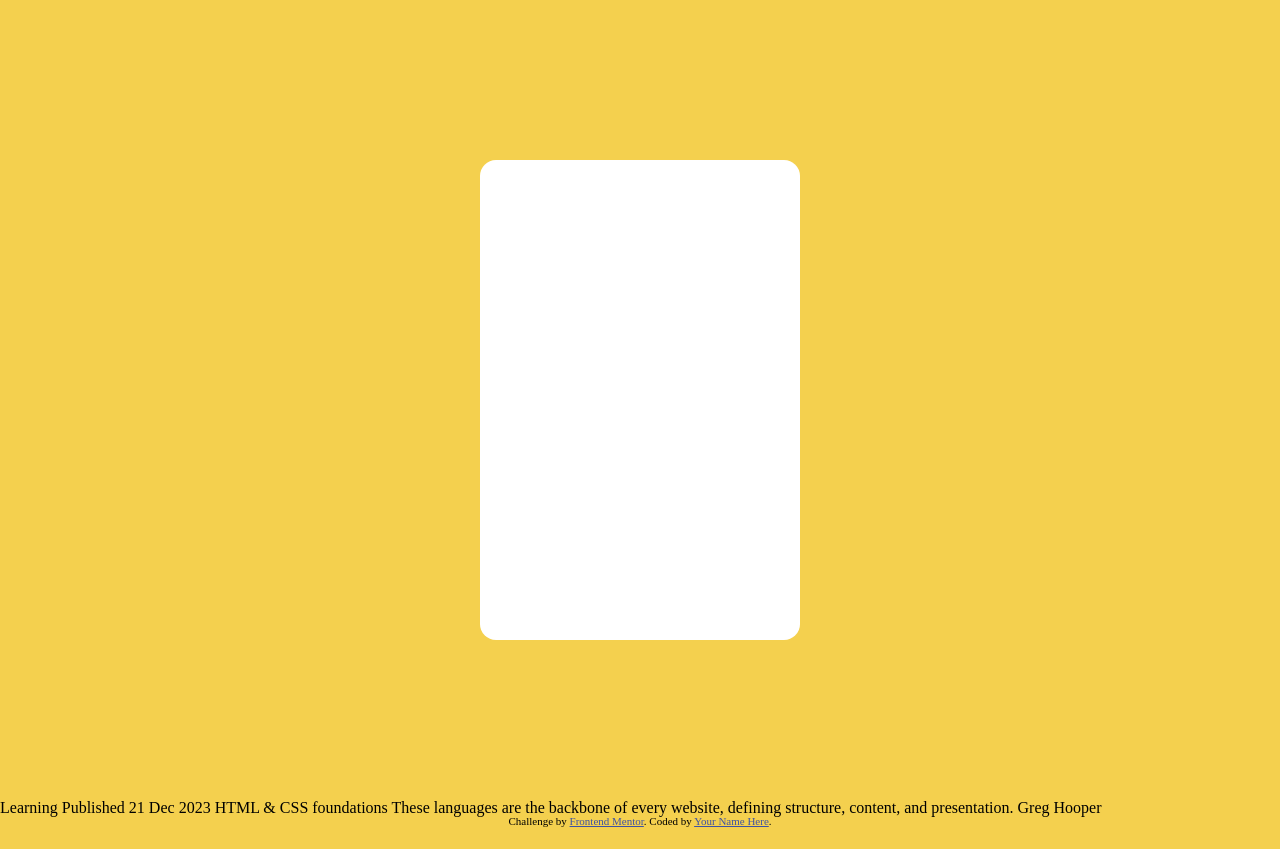
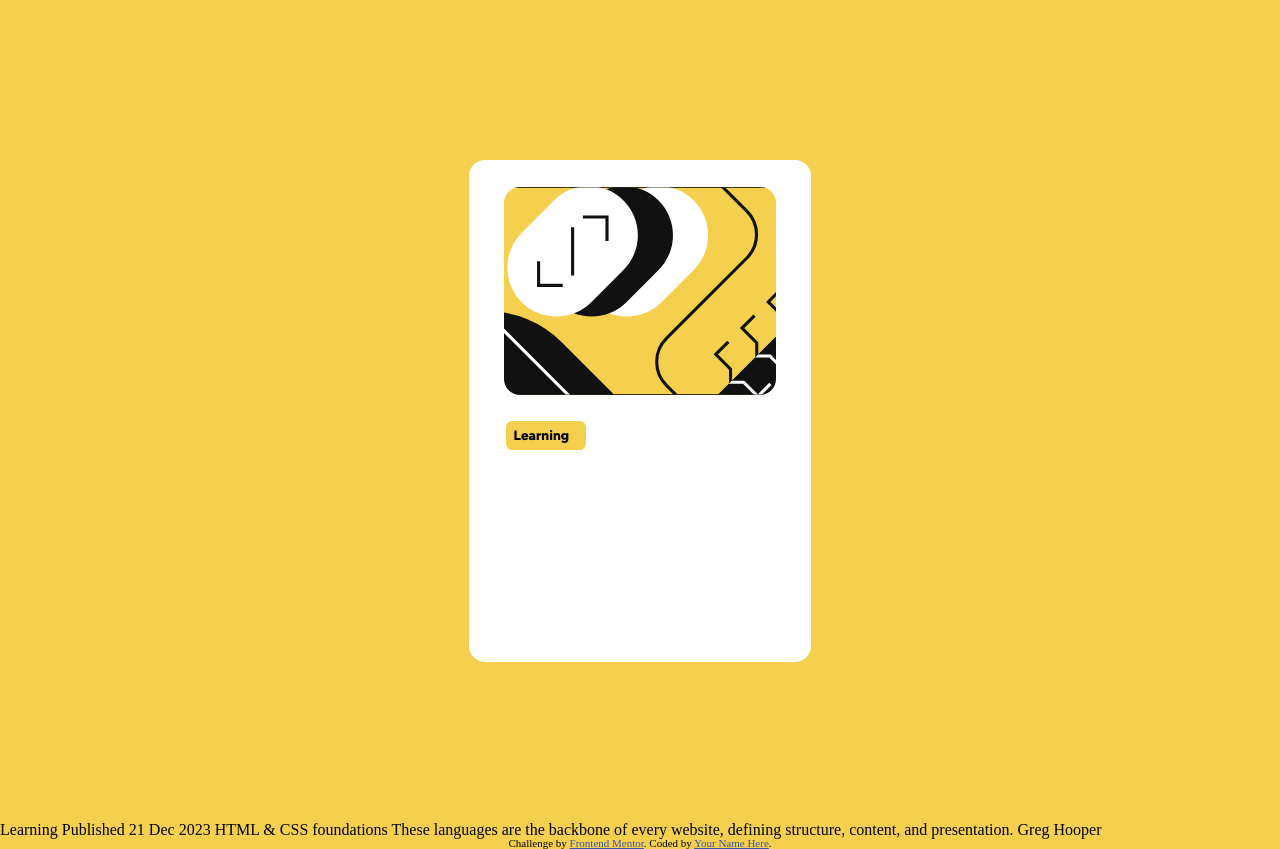
Before and after one commit to Vidottizzz/Blog-Preview-Card, a plain HTML site: page index.html in a window 1280 px wide. Before the commit the page ends 827 px from the top, so only its background shows below. Drawn offline with Linux system fonts and the light colour scheme.

Commit message:
button learning

```diff
--- a/index.html
+++ b/index.html
@@ -6,6 +6,8 @@
 
   <link rel="icon" type="image/png" sizes="32x32" href="./assets/images/favicon-32x32.png">
   <link rel="stylesheet" href="styles/style.css">
+  <link href="https://fonts.googleapis.com/css2?family=Figtree:ital,wght@0,800;1,600&display=swap" rel="stylesheet">
+
   <title>Frontend Mentor | Blog preview card</title>
 
   <!-- Feel free to remove these styles or customise in your own stylesheet 👍 -->
@@ -18,7 +20,12 @@
   <section id="card">
 
  <header></header>
- <main></main>
+ <section id="upper-card">
+
+ </section>
+ <main>
+  <div id="button-learn">Learning</div>
+ </main>
  <footer></footer>
 
   </section>
--- a/styles/style.css
+++ b/styles/style.css
@@ -60,9 +60,30 @@ table {
 }
 
 #card {
-    width: 20rem;
-    height: 30rem;
+    width: 18rem;
+    height: 28rem;
     background-color: var(--White);
     margin: 10rem auto;
     border-radius: 1rem;
+    padding: 1.7rem;
 }
+#upper-card {
+    height: 13rem;
+    width: 17rem;
+    background-color: black;
+    margin: auto;
+    border-radius: 1rem;
+    background-image: url(/assets/images/illustration-article.svg);
+    background-size:cover;
+    background-position: 50%;
+    background-repeat: no-repeat;
+}
+#button-learn {
+    padding: 0.5rem;
+    background-color: var(--Yellow);
+    width: 4rem;
+    margin: 1.6rem 0.6rem;
+    border-radius: 0.4rem;
+    font-family: "Figtree";
+    font-size: 0.85rem;
+}
```
